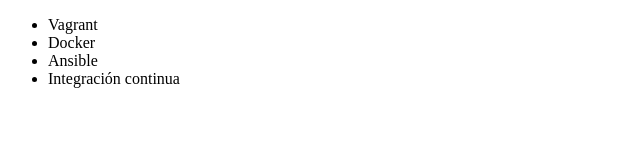
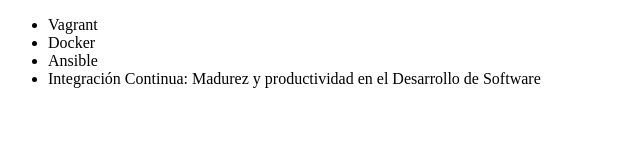
Before and after one commit to whatdafaqq/alura-git, a plain HTML site: page index.html in a window 1280 px wide. Shown: the whole page, without its empty margins (0-640 px from the left). Drawn offline with Linux system fonts and the light colour scheme.

Commit message:
Renombrando curso de integración continua

```diff
--- a/index.html
+++ b/index.html
@@ -9,7 +9,7 @@
          <li> Vagrant </li>
          <li> Docker </li>
          <li> Ansible </li>
-         <li> Integración continua </li>
+         <li> Integración Continua: Madurez y productividad en el Desarrollo de Software </li>
      </ul>
 </body>
 </html>
```
